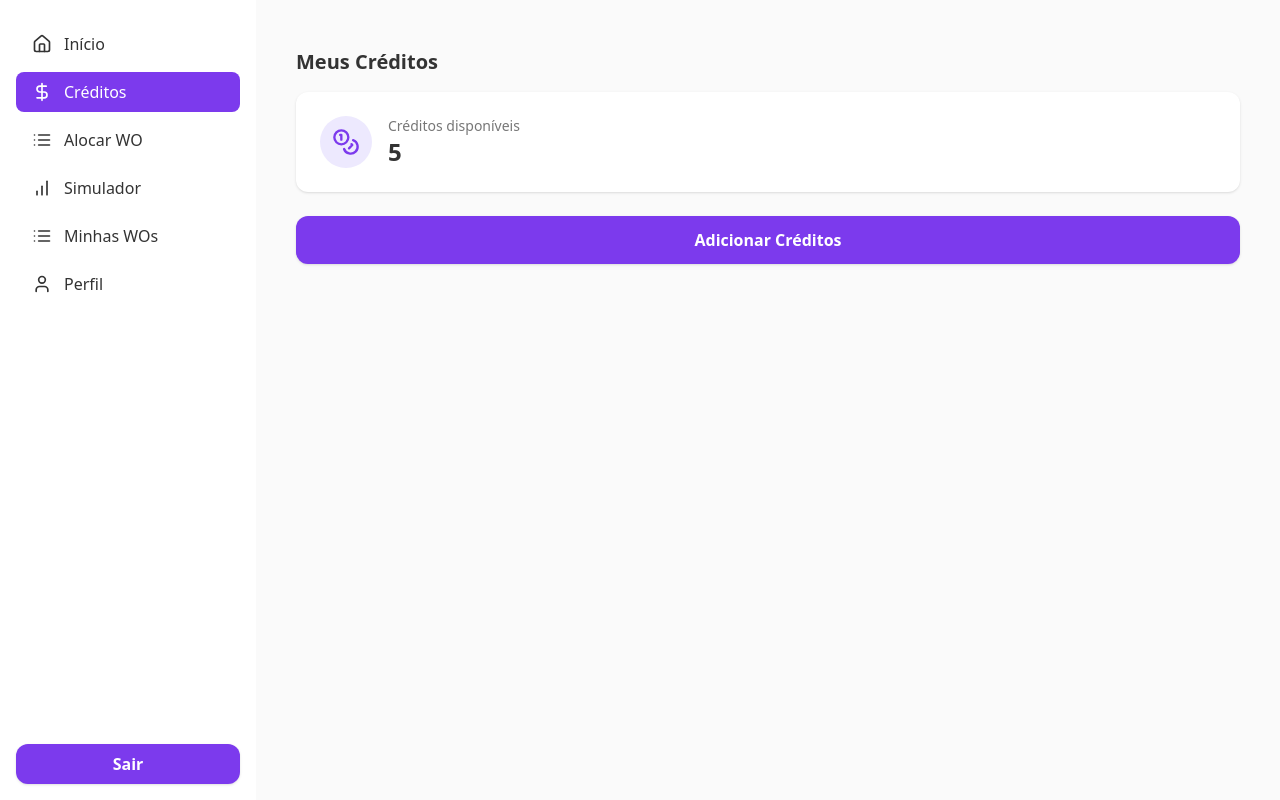
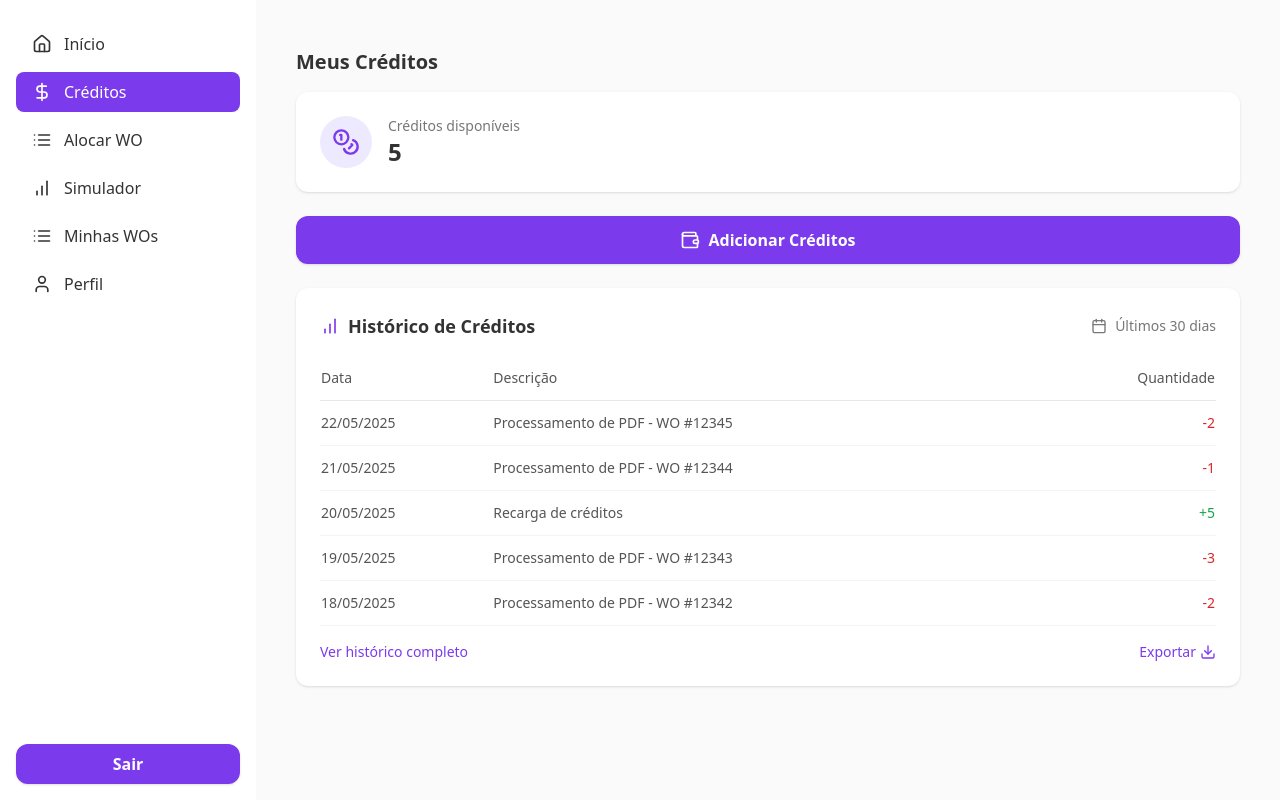
Before and after one commit to lealflavio/Projeto-Geral, a React (Vite) app in the folder dashboard/frontend/: page /creditos in a window 1280 px wide. Built offline with nearby package versions, Linux system fonts and the light colour scheme; sample sign-in values are in the browser's storage.

Commit message:
feat: Interface de visualização de créditos e histórico básico

```diff
--- /dev/null
+++ b/dashboard/frontend/src/components/CreditHistory.jsx
@@ -0,0 +1,68 @@
+import React from 'react';
+import { BarChart, Calendar } from 'lucide-react';
+
+const mockHistoryData = [
+  { data: '22/05/2025', quantidade: 2, tipo: 'consumo', descricao: 'Processamento de PDF - WO #12345' },
+  { data: '21/05/2025', quantidade: 1, tipo: 'consumo', descricao: 'Processamento de PDF - WO #12344' },
+  { data: '20/05/2025', quantidade: 5, tipo: 'recarga', descricao: 'Recarga de créditos' },
+  { data: '19/05/2025', quantidade: 3, tipo: 'consumo', descricao: 'Processamento de PDF - WO #12343' },
+  { data: '18/05/2025', quantidade: 2, tipo: 'consumo', descricao: 'Processamento de PDF - WO #12342' },
+];
+
+const CreditHistory = () => {
+  return (
+    <div className="bg-white rounded-xl shadow p-6 mt-6">
+      <div className="flex items-center justify-between mb-4">
+        <div className="flex items-center gap-2">
+          <BarChart size={20} className="text-[#7C3AED]" />
+          <h2 className="text-lg font-semibold text-[#333]">Histórico de Créditos</h2>
+        </div>
+        <div className="flex items-center gap-2 text-sm text-[#777]">
+          <Calendar size={16} />
+          <span>Últimos 30 dias</span>
+        </div>
+      </div>
+
+      <div className="overflow-x-auto">
+        <table className="w-full min-w-full">
+          <thead>
+            <tr className="border-b border-gray-200">
+              <th className="py-3 text-left text-sm font-medium text-[#555]">Data</th>
+              <th className="py-3 text-left text-sm font-medium text-[#555]">Descrição</th>
+              <th className="py-3 text-right text-sm font-medium text-[#555]">Quantidade</th>
+            </tr>
+          </thead>
+          <tbody>
+            {mockHistoryData.map((item, index) => (
+              <tr key={index} className="border-b border-gray-100 hover:bg-gray-50">
+                <td className="py-3 text-sm text-[#555]">{item.data}</td>
+                <td className="py-3 text-sm text-[#555]">{item.descricao}</td>
+                <td className={`py-3 text-sm font-medium text-right ${
+                  item.tipo === 'recarga' ? 'text-green-600' : 'text-red-600'
+                }`}>
+                  {item.tipo === 'recarga' ? '+' : '-'}{item.quantidade}
+                </td>
+              </tr>
+            ))}
+          </tbody>
+        </table>
+      </div>
+
+      <div className="mt-4 flex justify-between items-center">
+        <button className="text-sm text-[#7C3AED] hover:underline">
+          Ver histórico completo
+        </button>
+        <button className="text-sm text-[#7C3AED] hover:underline flex items-center gap-1">
+          <span>Exportar</span>
+          <svg xmlns="http://www.w3.org/2000/svg" width="16" height="16" viewBox="0 0 24 24" fill="none" stroke="currentColor" strokeWidth="2" strokeLinecap="round" strokeLinejoin="round">
+            <path d="M21 15v4a2 2 0 0 1-2 2H5a2 2 0 0 1-2-2v-4"></path>
+            <polyline points="7 10 12 15 17 10"></polyline>
+            <line x1="12" y1="15" x2="12" y2="3"></line>
+          </svg>
+        </button>
+      </div>
+    </div>
+  );
+};
+
+export default CreditHistory;
--- a/dashboard/frontend/src/pages/Creditos.jsx
+++ b/dashboard/frontend/src/pages/Creditos.jsx
@@ -1,12 +1,22 @@
-import { Coins } from "lucide-react";
+import React, { useState } from 'react';
+import { Coins, AlertTriangle, CreditCard, Wallet } from 'lucide-react';
+import CreditHistory from '../components/CreditHistory';
 
 const Creditos = () => {
-  const creditos = 5;
+  const [creditos, setCreditos] = useState(5);
+  const [showRechargeModal, setShowRechargeModal] = useState(false);
+  const [rechargeAmount, setRechargeAmount] = useState(10);
+
+  const handleRecharge = () => {
+    setCreditos(creditos + rechargeAmount);
+    setShowRechargeModal(false);
+  };
 
   return (
     <div className="p-4 md:p-6">
       <h1 className="text-xl font-semibold text-[#333] mb-4">Meus Créditos</h1>
 
+      {/* Card de créditos */}
       <div className="bg-white rounded-xl shadow p-6 flex items-center justify-between mb-6">
         <div className="flex items-center gap-4">
           <div className="bg-[#EDE9FE] p-3 rounded-full">
@@ -17,11 +27,89 @@ const Creditos = () => {
             <p className="text-2xl font-bold text-[#333]">{creditos}</p>
           </div>
         </div>
+
+        {/* Alerta de créditos baixos */}
+        {creditos < 3 && (
+          <div className="flex items-center gap-2 bg-amber-50 text-amber-600 px-3 py-2 rounded-lg text-sm">
+            <AlertTriangle size={16} />
+            <span>Créditos baixos</span>
+          </div>
+        )}
       </div>
 
-      <button className="w-full bg-[#7C3AED] text-white py-3 rounded-xl font-semibold shadow hover:bg-[#6B21A8] transition">
-        Adicionar Créditos
+      {/* Botão de adicionar créditos */}
+      <button
+        className="w-full bg-[#7C3AED] text-white py-3 rounded-xl font-semibold shadow hover:bg-[#6B21A8] transition flex items-center justify-center gap-2"
+        onClick={() => setShowRechargeModal(true)}
+      >
+        <Wallet size={20} />
+        <span>Adicionar Créditos</span>
       </button>
+
+      {/* Componente de histórico de créditos */}
+      <CreditHistory />
+
+      {/* Modal de recarga de créditos */}
+      {showRechargeModal && (
+        <div className="fixed inset-0 bg-black bg-opacity-50 flex items-center justify-center z-50">
+          <div className="bg-white rounded-xl p-6 w-full max-w-md">
+            <h2 className="text-xl font-semibold text-[#333] mb-4">Recarregar Créditos</h2>
+
+            <div className="mb-6">
+              <label className="block text-sm text-[#555] mb-2">Quantidade de créditos</label>
+              <div className="flex items-center">
+                <button
+                  className="bg-gray-100 px-3 py-2 rounded-l-lg text-[#333]"
+                  onClick={() => setRechargeAmount(Math.max(5, rechargeAmount - 5))}
+                >
+                  -
+                </button>
+                <input
+                  type="number"
+                  className="w-full border-y border-gray-200 py-2 px-3 text-center"
+                  value={rechargeAmount}
+                  onChange={(e) => setRechargeAmount(Math.max(5, parseInt(e.target.value) || 0))}
+                  min="5"
+                  step="5"
+                />
+                <button
+                  className="bg-gray-100 px-3 py-2 rounded-r-lg text-[#333]"
+                  onClick={() => setRechargeAmount(rechargeAmount + 5)}
+                >
+                  +
+                </button>
+              </div>
+              <p className="text-sm text-[#777] mt-2">Valor: €{(rechargeAmount * 0.50).toFixed(2)}</p>
+            </div>
+
+            <div className="mb-6">
+              <label className="block text-sm text-[#555] mb-2">Método de pagamento</label>
+              <div className="border border-gray-200 rounded-lg p-3 flex items-center gap-3">
+                <CreditCard size={20} className="text-[#555]" />
+                <div>
+                  <p className="text-[#333]">Cartão de crédito</p>
+                  <p className="text-xs text-[#777]">**** **** **** 4242</p>
+                </div>
+              </div>
+            </div>
+
+            <div className="flex gap-3">
+              <button
+                className="flex-1 border border-gray-200 py-2 rounded-lg text-[#555] hover:bg-gray-50 transition"
+                onClick={() => setShowRechargeModal(false)}
+              >
+                Cancelar
+              </button>
+              <button
+                className="flex-1 bg-[#7C3AED] text-white py-2 rounded-lg font-medium hover:bg-[#6B21A8] transition"
+                onClick={handleRecharge}
+              >
+                Confirmar €{(rechargeAmount * 0.50).toFixed(2)}
+              </button>
+            </div>
+          </div>
+        </div>
+      )}
     </div>
   );
 };
```
